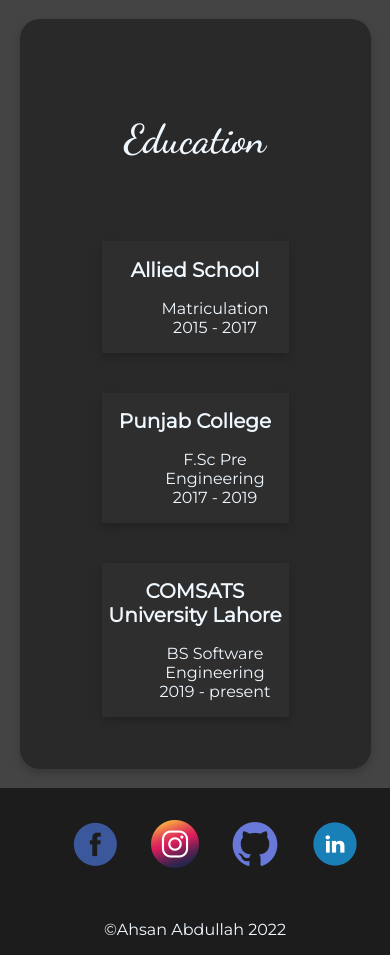
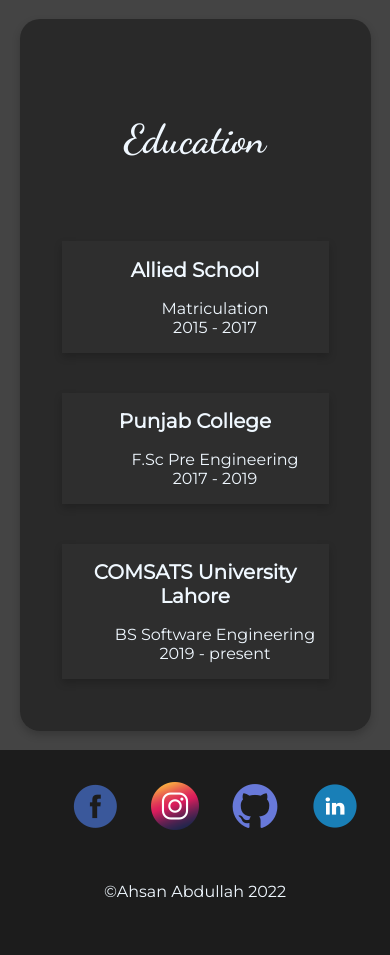
Before and after one commit to ahsanabdullaa/portfolio, a PHP site: page / in a window 390 px wide. Shown: the part 3369-4324 px from the top of the page. After the commit the page ends 4267 px from the top, so only its background shows below. Run offline with PHP 8.4, Linux system fonts and the light colour scheme; some web fonts are replaced.

Commit message:
Update style.css

```diff
--- a/style.css
+++ b/style.css
@@ -352,7 +352,7 @@ footer ul li{
 
     .edu{
         flex: 100%;
-        margin: 20px 50px;
+        margin: 20px 10px;
     }
 
     nav{
```
